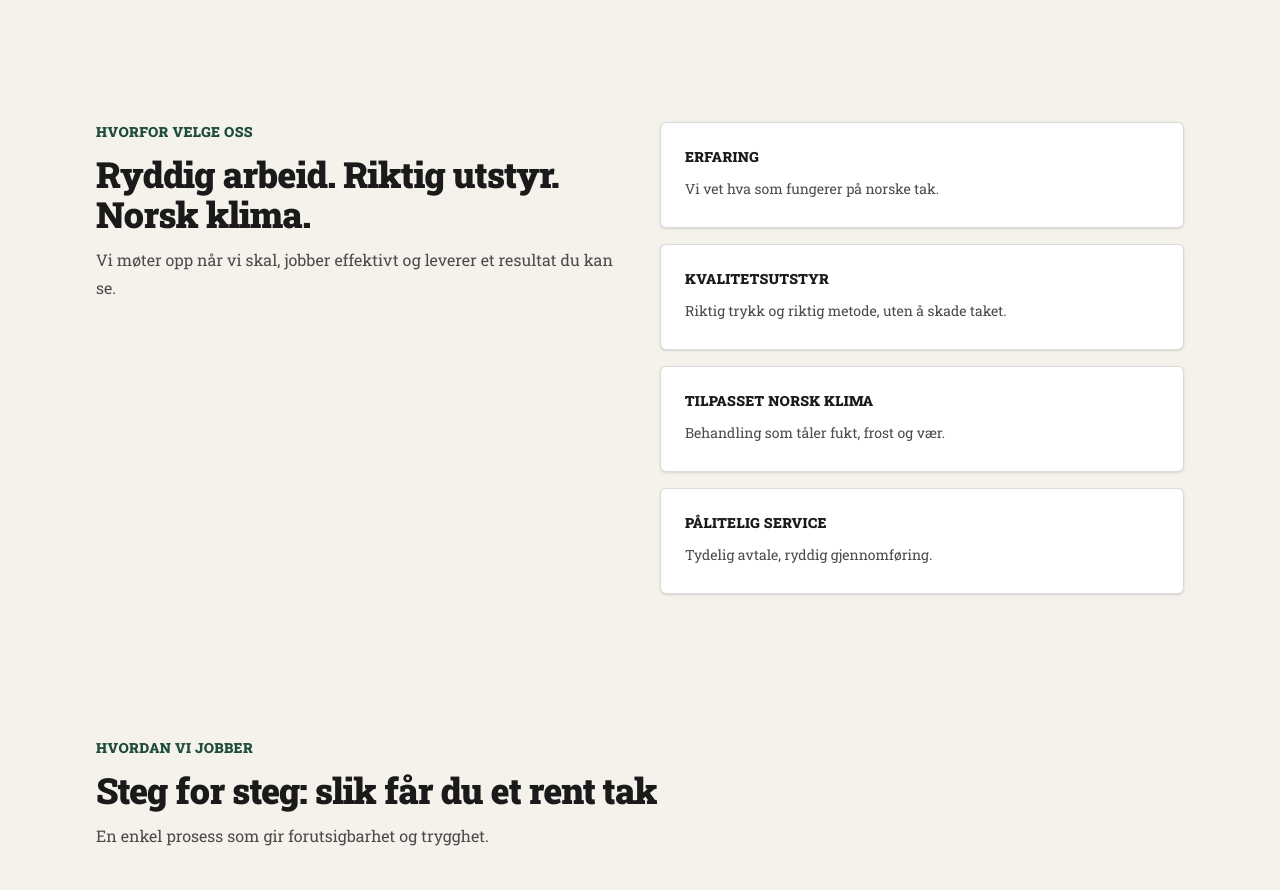
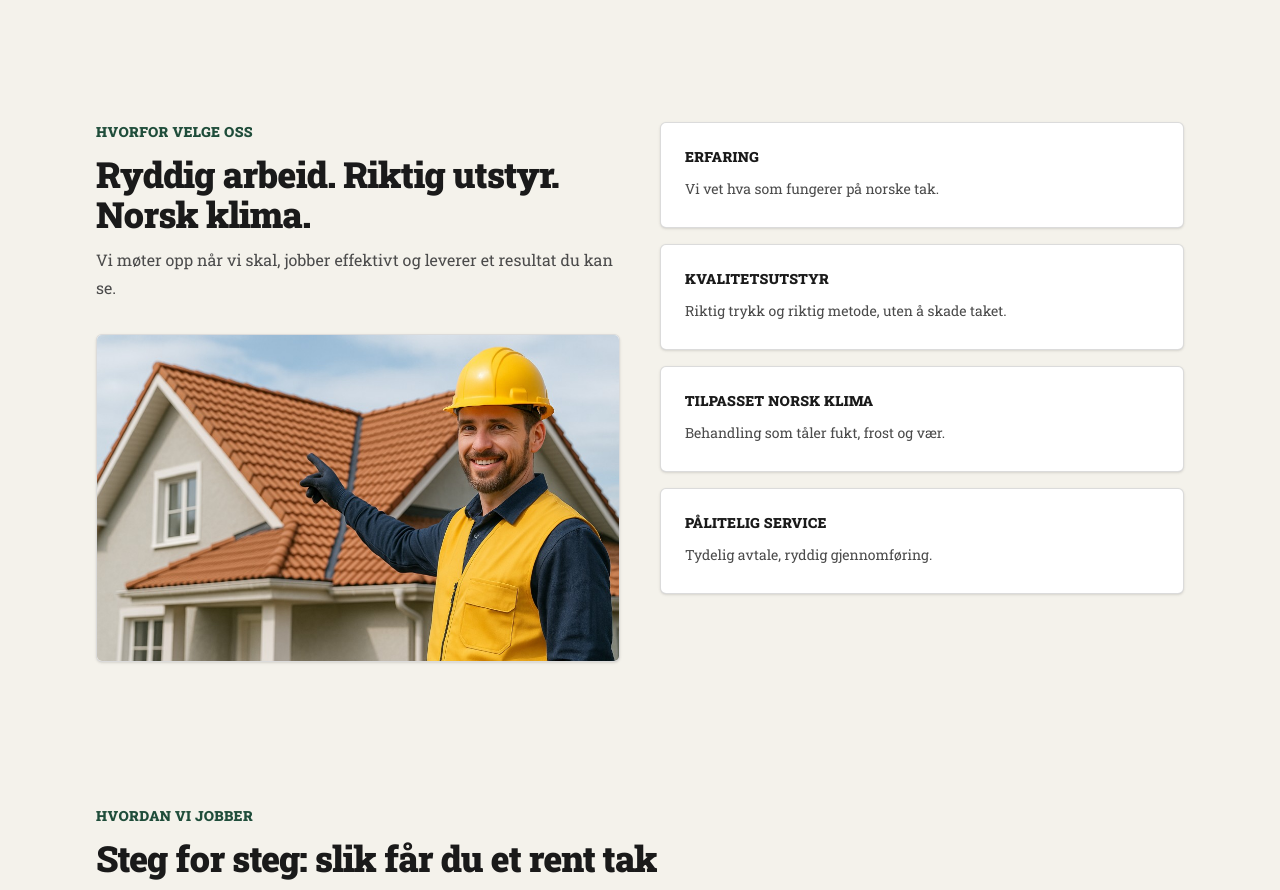
Before and after one commit to pouyasab/asbyggas.no, a Next.js app in the folder web/: page / in a window 1280 px wide. Shown: the part 1200-2090 px from the top of the page. Built offline with nearby package versions, Linux system fonts and the light colour scheme.

Commit message:
Hjem: bilde under Hvorfor velge oss
Made-with: Cursor

```diff
--- a/web/src/app/page.tsx
+++ b/web/src/app/page.tsx
@@ -120,11 +120,24 @@ export default function Home() {
       <section className="py-14 md:py-18">
         <Container>
           <div className="grid gap-10 md:grid-cols-2 md:items-start">
-            <SectionHeading
-              eyebrow="Hvorfor velge oss"
-              title="Ryddig arbeid. Riktig utstyr. Norsk klima."
-              subtitle="Vi møter opp når vi skal, jobber effektivt og leverer et resultat du kan se."
-            />
+            <div className="flex flex-col gap-6 md:gap-8">
+              <SectionHeading
+                eyebrow="Hvorfor velge oss"
+                title="Ryddig arbeid. Riktig utstyr. Norsk klima."
+                subtitle="Vi møter opp når vi skal, jobber effektivt og leverer et resultat du kan se."
+              />
+              <figure className="overflow-hidden rounded-md border border-border bg-surface shadow-sm">
+                <div className="relative aspect-[4/3] w-full bg-surface-2 sm:aspect-[16/10]">
+                  <Image
+                    src="/hvorfor-velge-oss.png"
+                    alt="Håndverker med verneutstyr ved tak med teglstein"
+                    fill
+                    className="object-cover object-center"
+                    sizes="(max-width: 768px) 100vw, 50vw"
+                  />
+                </div>
+              </figure>
+            </div>
 
             <div className="grid gap-4">
               {[
```
Also changed, not shown: web/public/hvorfor-velge-oss.png (added).
